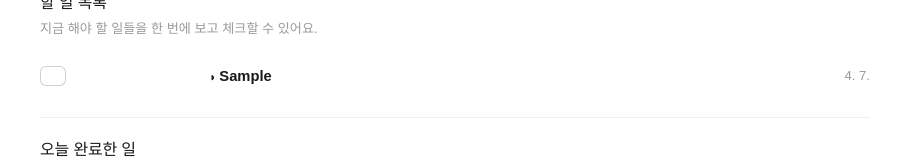
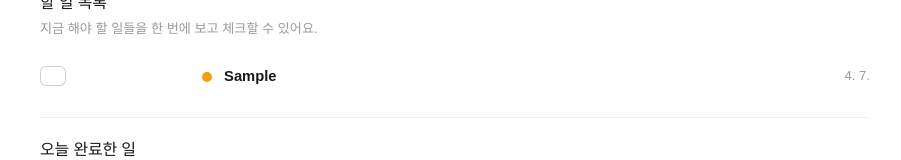
Before and after one commit to Daryeong/todo-list, a React (Vite) app: page / in a window 1280 px wide. Both pictures are taken after typing "Sample" into the empty fields and a click on the button "추가". Shown: the part 387-547 px from the top of the page, without its empty margins (185-1086 px from the left). Built offline with nearby package versions, Linux system fonts and the light colour scheme.

Commit message:
style: improve task list UI with colored importance dots

```diff
--- a/src/components/TopTasks.tsx
+++ b/src/components/TopTasks.tsx
@@ -32,7 +32,7 @@ export const TopTasks = ({
               />
             </div>
             <div className="task-card-copy" onClick={() => onOpenDetail(task.id)} role="button" tabIndex={0}>
-              <strong><span className={`importance-indicator importance-indicator--${task.importance}`}>{task.importance === "low" ? "○" : task.importance === "medium" ? "◑" : "●"}</span> {task.title}</strong>
+              <strong><span className={`importance-dot-small importance-dot-small--${task.importance}`}></span> {task.title}</strong>
               {task.memo ? <p className="task-meta">{task.memo}</p> : null}
             </div>
             <div className="task-card-side" onClick={() => onOpenDetail(task.id)} role="button" tabIndex={0}>
--- a/src/index.css
+++ b/src/index.css
@@ -822,6 +822,18 @@ textarea:focus {
   margin-left: 6px;
   font-size: 0.75rem;
 }
-.importance-indicator--low { color: #a3a3a3; }
-.importance-indicator--medium { color: #262626; }
-.importance-indicator--high { color: #262626; font-weight: bold; }
+.importance-indicator--low { color: #c0bfb9; }
+.importance-indicator--medium { color: #f59e0b; }
+.importance-indicator--high { color: #ef4444; font-weight: bold; }
+
+.importance-dot-small {
+  display: inline-block;
+  width: 10px;
+  height: 10px;
+  border-radius: 50%;
+  margin-right: 8px;
+  vertical-align: middle;
+}
+.importance-dot-small--low { background: #c0bfb9; }
+.importance-dot-small--medium { background: #f59e0b; }
+.importance-dot-small--high { background: #ef4444; }
```
